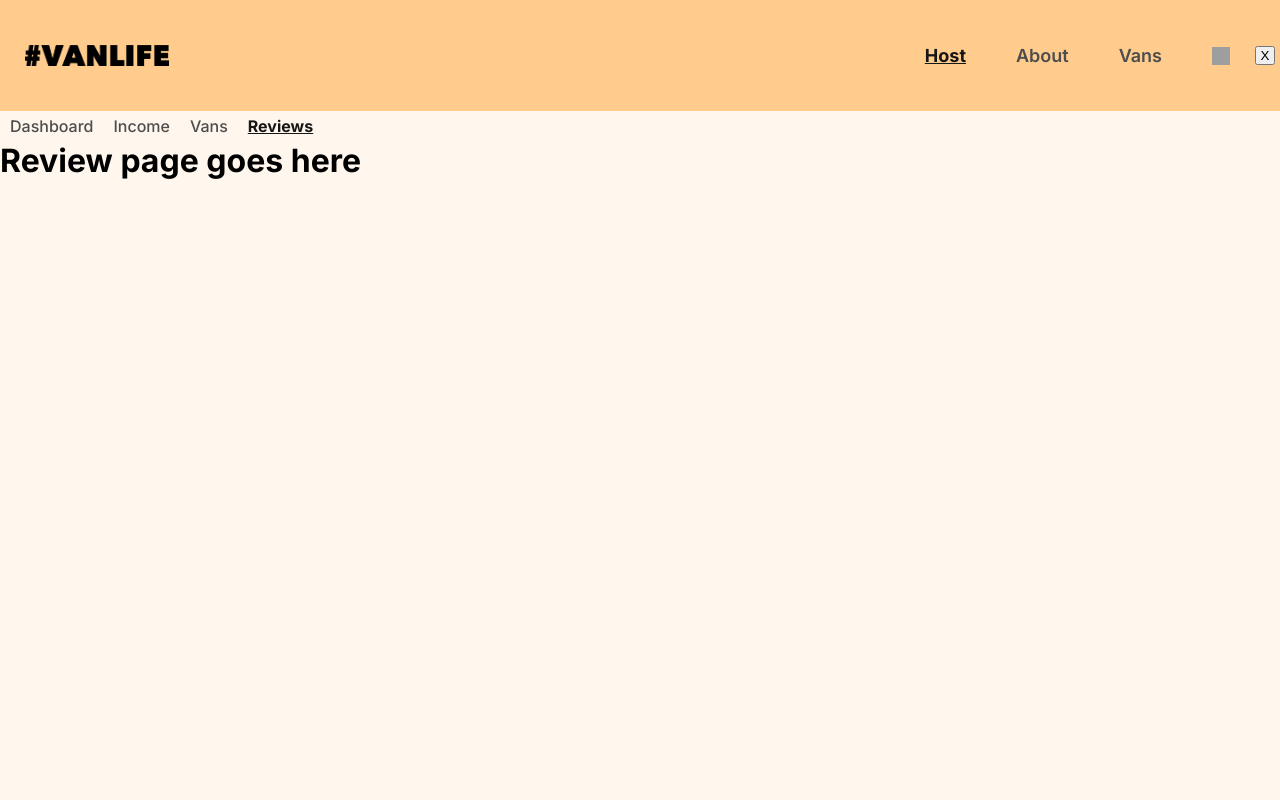
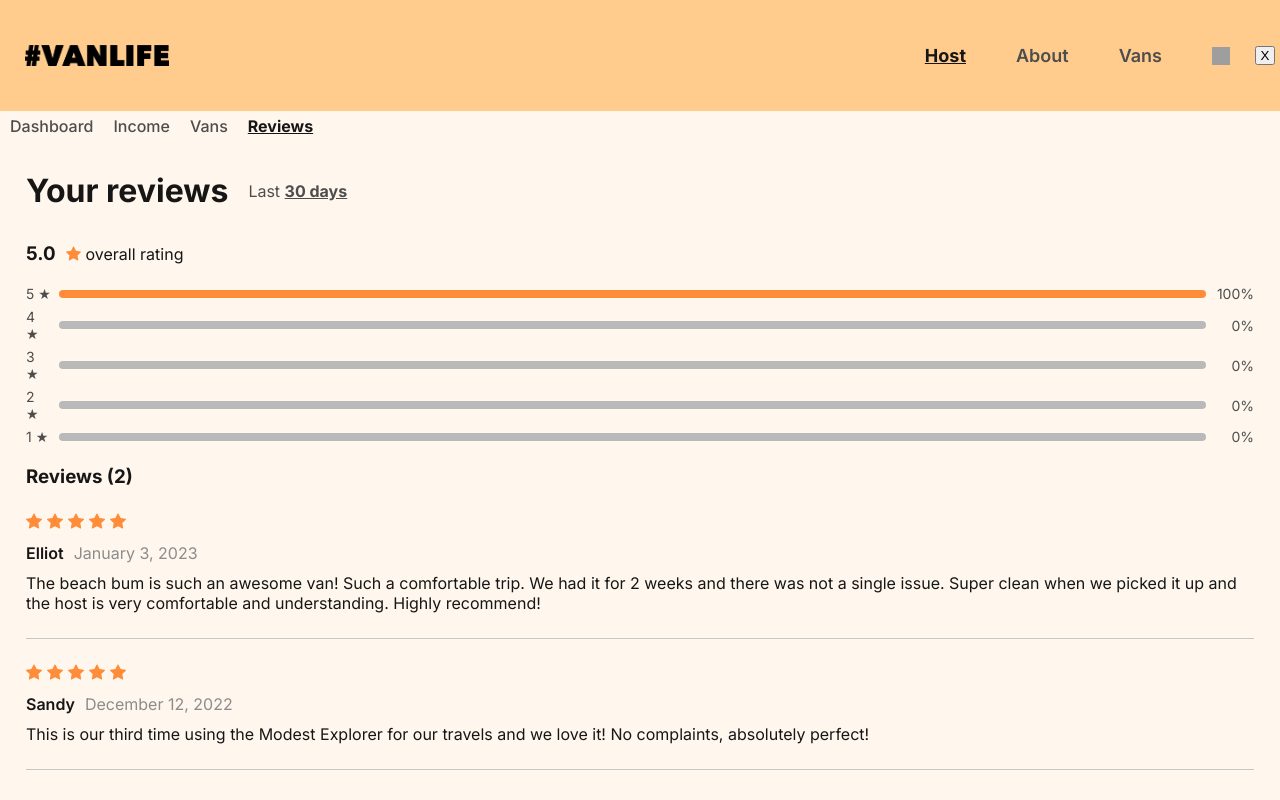
Before and after one commit to codeXanu/Vanlife-Rent-Vans, a React (Vite) app: page /host/reviews in a window 1280 px wide. Shown: the top 800 px of the page. Built offline with nearby package versions, Linux system fonts and the light colour scheme; no server answers; sample sign-in values are in the browser's storage; grey boxes are pictures that could not be loaded; what miragejs would draw is missing.

Commit message:
firebase set
firebase setup and van data getting from firebase firestore

```diff
--- a/package.json
+++ b/package.json
@@ -10,6 +10,7 @@
     "preview": "vite preview"
   },
   "dependencies": {
+    "firebase": "^11.6.0",
     "miragejs": "^0.1.48",
     "react": "^19.0.0",
     "react-dom": "^19.0.0",
--- a/src/Pages/Host/Dashboard.jsx
+++ b/src/Pages/Host/Dashboard.jsx
@@ -17,14 +17,15 @@ export default function Dashboard() {
 
     function renderVanElements(vans) {
         const hostVansEls = vans.map((van) => (
-            <div className="host-van-single" key={van.id}>
+            <Link to={`vans/${van.id}`}  key={van.id} >
+            <div className="host-van-single">
                 <img src={van.imageUrl} alt={`Photo of ${van.name}`} />
                 <div className="host-van-info">
                     <h3>{van.name}</h3>
                     <p>${van.price}/day</p>
                 </div>
-                <Link to={`vans/${van.id}`}>View</Link>
             </div>
+                </Link>
         ))
 
         return (
--- a/src/Pages/Host/HostVanDetail.jsx
+++ b/src/Pages/Host/HostVanDetail.jsx
@@ -1,6 +1,6 @@
 import React from "react"
 import { useParams, Link, Outlet, NavLink } from "react-router-dom"
-import { getHostVans } from "../../api"
+import { getVan } from "../../api"
 
 export default function HostVanDetail() {
     const { id } = useParams()
@@ -12,7 +12,7 @@ export default function HostVanDetail() {
         async function loadVans() {
             setLoading(true)
             try {
-                const data = await getHostVans(id)
+                const data = await getVan(id)
                 setCurrentVan(data)
             } catch (err) {
                 setError(err)
--- a/src/Pages/Host/Reviews.jsx
+++ b/src/Pages/Host/Reviews.jsx
@@ -1,8 +1,112 @@
 import React from "react";
+import { BsStarFill } from "react-icons/bs"
 
-function Reviews () {
+const reviewsData = [
+    {
+        rating: 5,
+        name: "Elliot",
+        date: "January 3, 2023",
+        text: "The beach bum is such an awesome van! Such a comfortable trip. We had it for 2 weeks and there was not a single issue. Super clean when we picked it up and the host is very comfortable and understanding. Highly recommend!",
+        id: "1",
+    },
+    {
+        rating: 5,
+        name: "Sandy",
+        date: "December 12, 2022",
+        text: "This is our third time using the Modest Explorer for our travels and we love it! No complaints, absolutely perfect!",
+        id: "2",
+    },
+];
+
+ function Reviews() {
+    const reviewCounts = reviewsData.reduce((acc, review) => {
+        acc[review.rating] = (acc[review.rating] || 0) + 1;
+        return acc;
+    }, { 1: 0, 2: 0, 3: 0, 4: 0, 5: 0 });
+
+    const total = reviewsData.length;
+
+    const getBarColor = (star) => {
+        if (star >= 3) return "#FF8C38";  // yellow
+        return "#d32f2f"; // red
+    };
+
     return(
-        <h1>Review page goes here</h1>
+        <section className="host-reviews">
+            <div className="top-text">
+                <h2>Your reviews</h2>
+                <p>
+                    Last <span>30 days</span>
+                </p>
+            </div>
+            <section className="host-reviews-overall">
+                <p>
+                    <h1>5.0</h1>
+                </p>
+                <BsStarFill className="star" />
+                <p>overall rating</p>
+
+            </section>
+            <div style={{ width: "100%", color: "#4D4D4D" }}>
+            {Object.entries(reviewCounts)
+                .sort((a, b) => b[0] - a[0])
+                .map(([star, count]) => {
+                    const percent = total > 0 ? (count / total) * 100 : 0;
+                    return (
+                        <div
+                            key={star}
+                            style={{
+                                display: "flex",
+                                alignItems: "center",
+                                marginBottom: "6px",
+                                fontSize: "14px",
+                            }}
+                        >
+                            <div style={{ width: "25px" }}>{star} ★</div>
+                            <div
+                                style={{
+                                    flex: 1,
+                                    background: "#B9B9B9",
+                                    height: "8px",
+                                    borderRadius: "5px",
+                                    margin: "0 8px",
+                                    overflow: "hidden",
+                                }}
+                            >
+                                <div
+                                    style={{
+                                        width: `${percent}%`,
+                                        backgroundColor: getBarColor(Number(star)),
+                                        height: "100%",
+                                    }}
+                                />
+                            </div>
+                            <div style={{ width: "40px", textAlign: "right" }}>
+                                {`${percent}%`}
+                            </div>
+                        </div>
+                    );
+                })}
+        </div>
+
+        <h3>Reviews (2)</h3>
+            {reviewsData.map((review) => (
+                <div key={review.id}>
+                    <div className="review">
+                        {[...Array(review.rating)].map((_, i) => (
+                            <BsStarFill className="review-star" key={i} />
+                        ))}
+                        <div className="info">
+                            <p className="name">{review.name}</p>
+                            <p className="date">{review.date}</p>
+                        </div>
+                        <p>{review.text}</p>
+                    </div>
+                    <hr />
+                </div>
+            ))}
+
+        </section>
     )
 }
 
--- a/src/Pages/Login.jsx
+++ b/src/Pages/Login.jsx
@@ -18,7 +18,7 @@ export default function Login() {
         async function loadUser() {
             try{
                 const data = await loginUser(loginFormData)
-                console.log(data)
+                // console.log(data)
                 setError(null)
                 localStorage.setItem("loggedin", true)
                 navigateTo( redirect, { replace: true })
--- a/src/Pages/Vans/VanDetails.jsx
+++ b/src/Pages/Vans/VanDetails.jsx
@@ -1,6 +1,6 @@
 import React from "react";
 import {useParams, Link, useLocation} from "react-router-dom"
-import { getVans } from "../../api";
+import { getVan } from "../../api";
 
 function VanDetails () {
     const params= useParams()
@@ -14,7 +14,7 @@ function VanDetails () {
        async function loadVans() {
         setLoading(true)
         try{
-            const data = await getVans(params.id)
+            const data = await getVan(params.id)
             setVan(data)
         } catch (err) {
             setError(err)
--- a/src/index.css
+++ b/src/index.css
@@ -632,9 +632,6 @@ button:active{
   font-family: "Inter", sans-serif;
 }
 
-
-
-
 .host-dashboard-earnings {
   background-color: #ffead0;
   padding: 37px 26px;
@@ -707,7 +704,83 @@ button:active{
 .host-dashboard-vans .host-vans-list {
   padding-inline: 0;
 }
-.host-van-single a{
-  position: relative;
-  left: 50px;
+.host-van-single {
+  color: #161616;
 }
+a {
+  text-decoration: none;
+}
+
+.host-reviews {
+  margin-top: 30px;
+  padding-inline: 26px;
+  /* display: flex;
+  flex-direction: column;
+  align-items: center; */
+  color: #161616;
+}
+.host-reviews .top-text {
+  display: flex;
+  align-items: center;
+  margin-bottom: 32px;
+}
+.host-reviews .top-text > h2 {
+  font-weight: 700;
+  font-size: 32px;
+  margin: 0;
+  margin-right: 20px;
+}
+.host-reviews .top-text > p {
+  margin: 0;
+  color: #4d4d4d;
+}
+.host-reviews .top-text > p span {
+  text-decoration: underline;
+  font-weight: bold;
+}
+.host-reviews-overall{
+  display: flex;
+  gap: 5px;
+  align-items: center;
+  margin-bottom: 20px;
+}
+.host-reviews-overall .star {
+  color: #ff8c38;
+  margin-left: 5px;
+  font-size: 15px;
+}
+.host-reviews > h3{
+  margin-top: 20px;
+}
+
+.host-reviews .review {
+  margin-block: 25px;
+}
+
+.host-reviews .review .info {
+  display: flex;
+  margin-top: 10px;
+  margin-bottom: 10px;
+}
+
+.host-reviews .review .name {
+  color: #161616;
+  margin-right: 10px;
+  font-weight: 600;
+
+}
+
+.host-reviews .review .date {
+  color: #8c8c8c;
+}
+
+.host-reviews hr {
+  background-color: #c7c7c7;
+  height: 1px;
+  border: 0;
+}
+
+.host-reviews .review-star {
+  color: #ff8c38;
+  margin-right: 5px;
+}
--- a/src/server.js
+++ b/src/server.js
@@ -21,6 +21,7 @@ createServer({
         this.namespace = "api"
         this.logging = false
         // this.timing = 2000
+        this.passthrough("https://firestore.googleapis.com/**")
 
         this.get("/vans", (schema, request) => {
             // return new Response(400, {}, {error: "Error fetching data"})
```
Also changed, not shown: src/api.js (+66 -30 lines), 1 other file (tests, documents, lock files or other folders).
